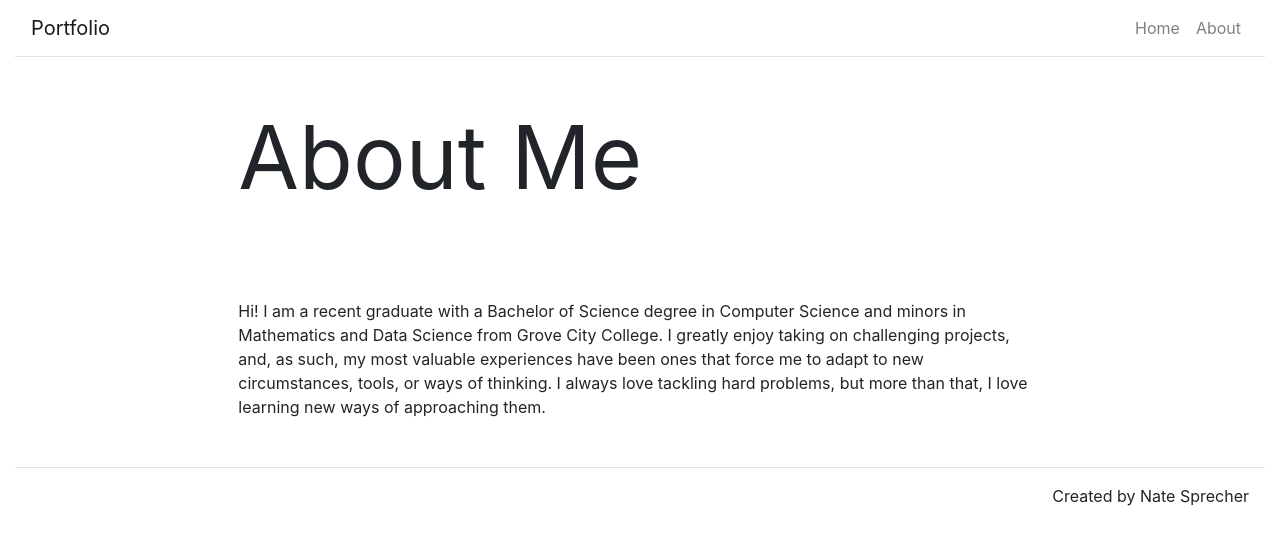
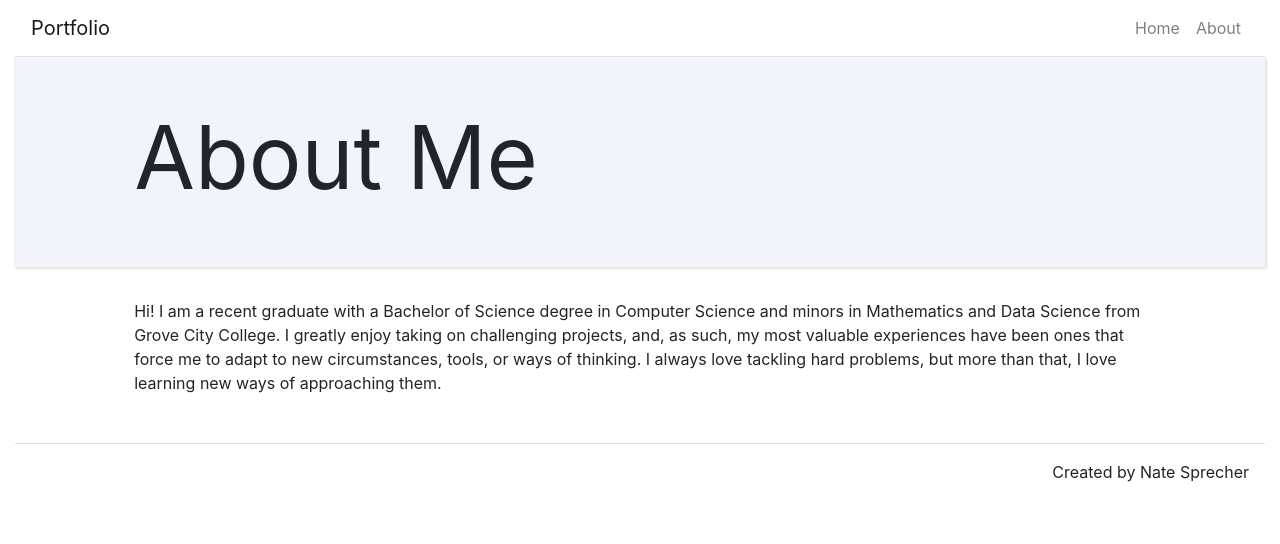
Before and after one commit to SprechND30/portfolio, a React (Create React App) app: page /about in a window 1280 px wide. Shown: the top 544 px of the page. Built offline with nearby package versions, Linux system fonts and the light colour scheme.

Commit message:
Fixed colors and spacing

```diff
--- a/src/App.js
+++ b/src/App.js
@@ -23,7 +23,7 @@ class App extends React.Component {
       ],
       home: {
         title: 'Nate Sprecher',
-        subTitle: 'Check out some of my projects below',
+        subTitle: 'Check out some of my projects',
         text: ''
       },
       about: {
--- a/src/components/Card.js
+++ b/src/components/Card.js
@@ -1,4 +1,4 @@
-import React from 'react';
+import React, { useState } from 'react';
 
 import { Container, Row } from 'react-bootstrap';
 import { PlusCircleFill, DashCircleFill } from 'react-bootstrap-icons';
@@ -6,13 +6,16 @@ import { PlusCircleFill, DashCircleFill } from 'react-bootstrap-icons';
 import CardInfo from '../components/CardInfo';
 
 function Card(props) {
+
+  const [isOver, setIsOver] = useState(false);
+
   return(
-    <div className="d-inline-block s-card" onClick={(e) => props.click(props.item)}>
+    <div className={`d-inline-block s-card ${isOver ? "s-card-highlight" : "s-card-normal"}`} onClick={(e) => props.click(props.item)} onMouseEnter={() => setIsOver(true)} onMouseLeave={() => setIsOver(false)}>
 
       <Container>
 
         <Row className="justify-content-start align-items-center">
-          <div>{ props.item.selected ? <DashCircleFill width="16" height="16"/> : <PlusCircleFill width="16" height="16"/> }</div>
+
           <img className="s-card-image" src={props.item.imgSrc} alt={props.item.imgSrc} />
           <CardInfo title={props.item.title} subTitle={props.item.subTitle} link={props.item.link} linkText={props.item.linkText} />
         </Row>
--- a/src/components/Carousel.js
+++ b/src/components/Carousel.js
@@ -21,7 +21,7 @@ class Carousel extends React.Component {
           imgSrc: giveTree,
           link: 'https://givingtree-cfs.firebaseapp.com/',
           linkText: "View Project Demo",
-          description: "Over the course of my year-long senior project, my team and I designed, developed, and tested a web platform through which charitable nonprofit foundations can market giving opportunities and collect donations from demographics that they otherwise find hard to reach. During the design phase, my work included meeting with the client to collect technical specifications, wireframe design, mock-up testing with target users, and UI design. During development, I implemented the tagging system, tag and keyword search, and worked with a teammate to integrate the larger search bar. In addition, I worked on the nonprofit side of the website, and set up component testing, running numerous unit-tests with Enzyme and Jest. Check out the project with sample data below!",
+          description: "Over the course of my year-long senior project, my team and I designed, developed, and tested a web platform through which charitable nonprofit foundations can market giving opportunities and collect donations from demographics that they otherwise find hard to reach. During the design phase, my work included meeting with the client to collect technical specifications, wireframe design, mock-up testing with target users, and UI design. During development, I implemented the tagging system, tag and keyword search, and worked with a teammate to integrate the larger search bar. In addition, I worked on the nonprofit side of the website, and set up component testing, running numerous unit-tests with Enzyme and Jest. Check out the project with sample data above!",
           selected: false
         },
         {
@@ -31,7 +31,7 @@ class Carousel extends React.Component {
           imgSrc: wsaj,
           link: 'https://wsaj-7626d.firebaseapp.com/',
           linkText: "View Project Demo",
-          description: "In this project, my team and I created a website with ReactJS for my Alma Mater's student-run radio station, WSAJ. The site includes a home page with news updates, a list of the DJ shows and their upcoming sets, a calendar (which is interactive from the producers' prospectives and a contact page. You can see the site below, populated with sample data.",
+          description: "In this project, my team and I created a website with ReactJS for my Alma Mater's student-run radio station, WSAJ. The site includes a home page with news updates, a list of the DJ shows and their upcoming sets, a calendar (which is interactive from the producers' prospectives and a contact page. You can see the site above, populated with sample data.",
           selected: false
         },
         {
@@ -41,7 +41,7 @@ class Carousel extends React.Component {
           imgSrc: ant,
           link: 'https://github.com/SprechND30/ant_tracking',
           linkText: "View Project GitHub",
-          description: "The purpose of this project was to evaluate various computer vision algorithms for the purpose of tracking ants. Over the course of the project, I tested several algorithms, and presented our results at the Sigma Xi Undergraduate Research Conference in the spring of 2019. The Github linked below contains my work from last year: data preprocessing code and instructions for how to run CFNets, a deep learning algorithm.",
+          description: "The purpose of this project was to evaluate various computer vision algorithms for the purpose of tracking ants. Over the course of the project, I tested several algorithms, and presented our results at the Sigma Xi Undergraduate Research Conference in the spring of 2019. The Github linked above contains my work from last year: data preprocessing code and instructions for how to run CFNets, a deep learning algorithm.",
           selected: false
         },
         {
--- a/src/components/Contact.js
+++ b/src/components/Contact.js
@@ -7,7 +7,7 @@ function Contact(props) {
 
   return(
     <div>
-      <h2 className="font-weight-light">Contact Me</h2>
+      <h2 className="font-weight-light">Contact</h2>
       <Container>
         <Row className="justify-content-start" xs={4} md={6} lg={8}>
           <Col>
--- a/src/components/Content.js
+++ b/src/components/Content.js
@@ -8,7 +8,7 @@ function Content(props) {
   return(
     <Container fluid={true}>
       <Row className="justify-content-center">
-        <Col md={8}>
+        <Col md={10}>
           {props.children}
         </Col>
       </Row>
--- a/src/components/Hero.js
+++ b/src/components/Hero.js
@@ -3,21 +3,23 @@ import Jumbotron from 'react-bootstrap/Jumbotron';
 import { Container } from 'react-bootstrap';
 import Row from 'react-bootstrap/Row';
 import Col from 'react-bootstrap/Col';
+import '../App.css';
 
 function Hero(props) {
 
   return(
-    <Jumbotron className="bg-transparent jumbotron-fluid p-0">
-      <Container fluid={true}>
+    <div className="jumbo">
+    <Jumbotron className="jumbotron-fluid p-0" >
+      <Container className="jumbo" fluid={true}>
         <Row className="justify-content-center py-5">
-          <Col md={8} sm={12}>
+          <Col md={10} sm={12}>
             { props.title && <h1 className="display-2 font-weight-normal">{props.title}</h1> }
-            { props.subTitle && <h3 className="display-4 font-weight-light">{props.subTitle}</h3> }
 
           </Col>
         </Row>
       </Container>
     </Jumbotron>
+    </div>
   );
 }
 
--- a/src/index.css
+++ b/src/index.css
@@ -13,7 +13,7 @@ code {
 }
 
 .s-card {
-  margin: 20px;
+  margin: 2px;
 }
 
 .s-card-image {
@@ -44,3 +44,19 @@ code {
 .s-contact-column {
   width: 100px;
 }
+
+.s-card-normal {
+  background-color: white;
+  padding: 10px;
+}
+
+.s-card-highlight {
+  background-color: #f2f4fa;
+  box-shadow: 1px 1px 3px 0px #ccc;
+  padding: 10px;
+}
+
+.jumbo {
+  background-color: #f2f4fa;
+  box-shadow: 1px 1px 3px 0px rgb(224, 224, 224);
+}
--- a/src/pages/AboutPage.js
+++ b/src/pages/AboutPage.js
@@ -10,7 +10,7 @@ function AboutPage(props) {
       <Hero title={props.title} />
 
       <Content>
-      Hi! I am a recent graduate with a Bachelor of Science degree in Computer Science and minors in Mathematics and Data Science from Grove City College. I greatly enjoy taking on challenging projects, and, as such, my most valuable experiences have been ones that force me to adapt to new circumstances, tools, or ways of thinking. I always love tackling hard problems, but more than that, I love learning new ways of approaching them.
+        Hi! I am a recent graduate with a Bachelor of Science degree in Computer Science and minors in Mathematics and Data Science from Grove City College. I greatly enjoy taking on challenging projects, and, as such, my most valuable experiences have been ones that force me to adapt to new circumstances, tools, or ways of thinking. I always love tackling hard problems, but more than that, I love learning new ways of approaching them.
       </Content>
     </div>
   );
--- a/src/pages/HomePage.js
+++ b/src/pages/HomePage.js
@@ -12,7 +12,8 @@ function HomePage(props) {
       <Hero title={props.title} subTitle={props.subTitle} text={props.text} />
       <Container>
         <Row>
-          <Col>
+          <Col className="border-right">
+            <h3 className="display-5 font-weight-light">{props.subTitle}</h3>
             <Carousel />
           </Col>
           <Col xs={3}>
```
